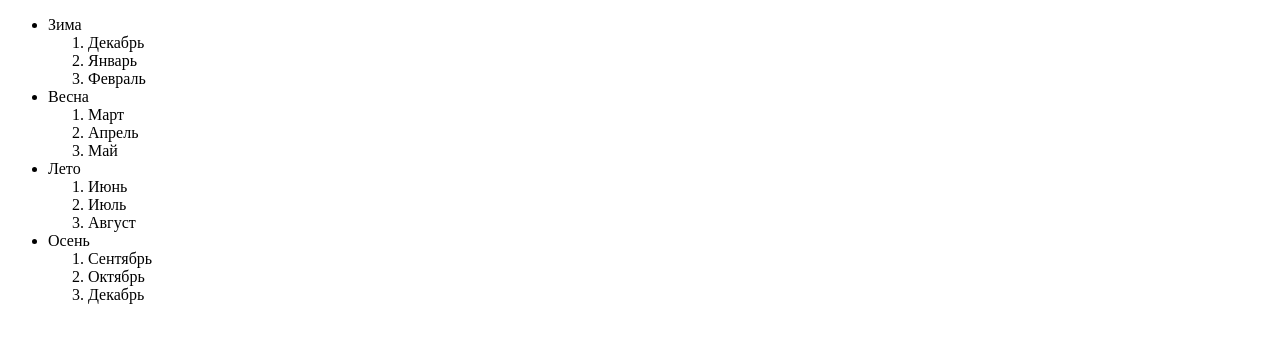
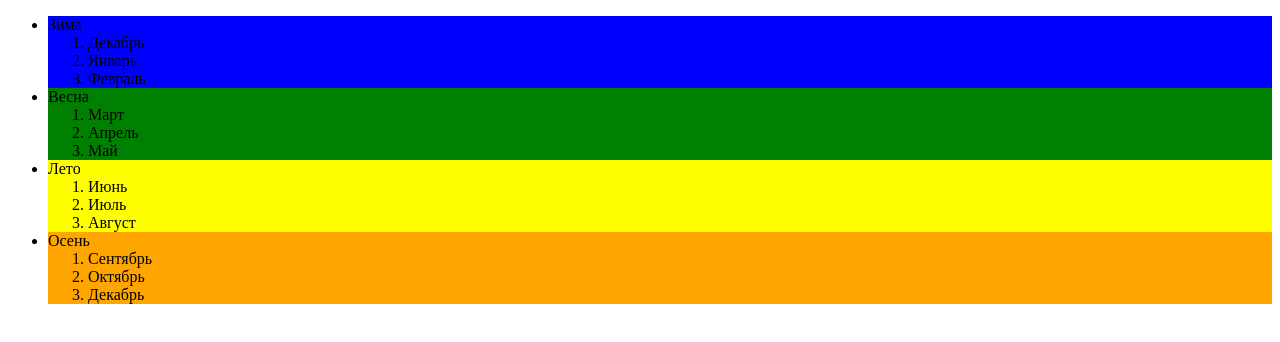
Before and after one commit to manuny/cleverland_masha, a plain HTML site: page 27.07.2020/Задание3.html in a window 1280 px wide. Drawn offline with Linux system fonts and the light colour scheme.

Commit message:
Задание3

```diff
--- a/27.07.2020/Задание3.html
+++ b/27.07.2020/Задание3.html
@@ -3,6 +3,8 @@
 
 <head>
     <meta charset="utf-8">
+    <title>Задание3</title>
+    <script src="Задание3.js" defer></script>
 </head>
 
 <body>
--- /dev/null
+++ b/27.07.2020/Задание3.js
@@ -0,0 +1,6 @@
+"use striсt";
+let color = document.querySelectorAll('ul > li');
+color[0].style.backgroundColor = 'blue';
+color[1].style.backgroundColor = 'green';
+color[2].style.backgroundColor = 'yellow';
+color[3].style.backgroundColor = 'orange';
```
